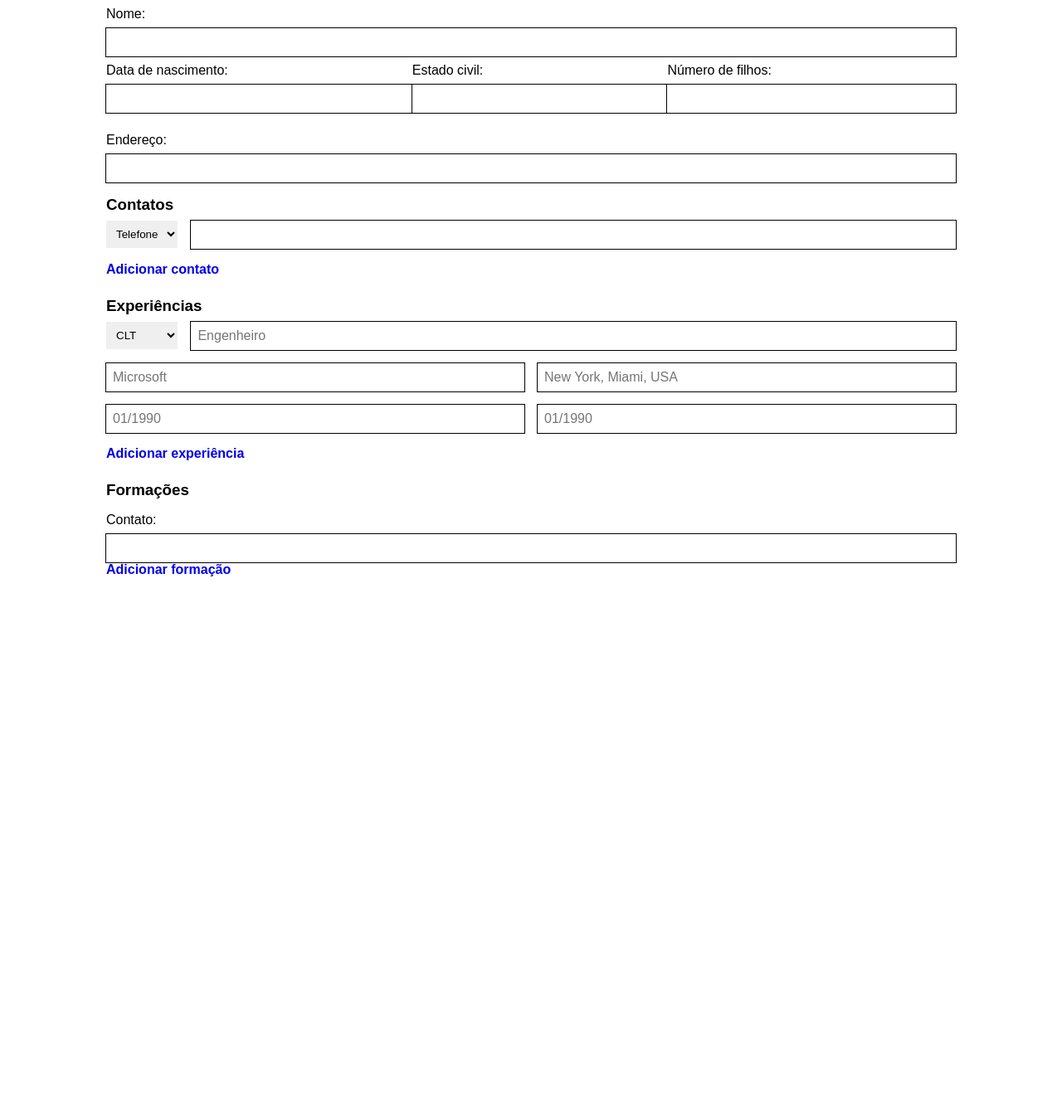
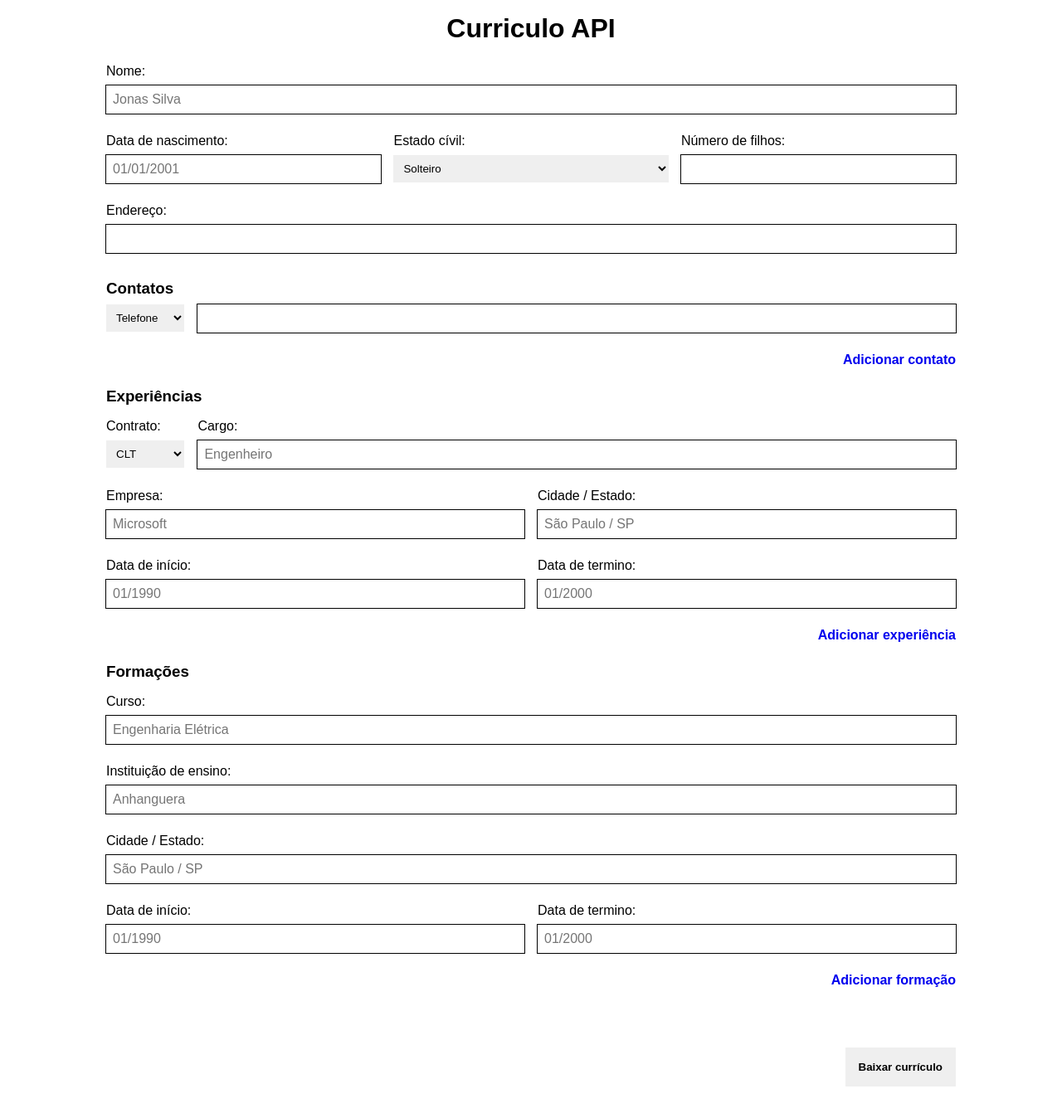
Before and after one commit to tarsislimadev/curriculus, an Angular app in the folder angular/: page / in a window 1280 px wide. Shown: the top 1348 px of the page at 83% size. Before the commit the page ends 800 px from the top, so only its background shows below. Built offline with nearby package versions, Linux system fonts and the light colour scheme.

Commit message:
Fixing layout of Index Page

```diff
--- a/angular/src/app/app.component.html
+++ b/angular/src/app/app.component.html
@@ -1,34 +1,37 @@
 <div class="container">
+  <h1>Curriculo API</h1>
 
   <div class="input-text">
     <label for="id-name">Nome:</label>
-    <input type="text" >
+    <input type="text" placeholder="Jonas Silva">
   </div>
 
-  <div class="grid-line">
-    <div class="grid-column">
+  <div class="g-line">
+    <div class="g-column-3">
       <div class="input-text">
         <label for="id-name">Data de nascimento:</label>
-        <input type="text" >
+        <input type="text" placeholder="01/01/2001">
       </div>
     </div>
-    <div class="grid-column">
-      <div class="input-text">
-        <label for="id-name">Estado civil:</label>
-        <input type="text" >
+    <div class="g-column-3">
+      <div class="input-unique">
+        <label for="id-name">Estado cívil:</label>
+        <select>
+          <option *ngFor="let personal_status_type of personal_status_types" value="{{ personal_status_type.key }}">{{ personal_status_type.value }}</option>
+        </select>
       </div>
     </div>
-    <div class="grid-column">
+    <div class="g-column-3">
       <div class="input-text">
         <label for="id-name">Número de filhos:</label>
-        <input type="text" >
+        <input type="text" placeholder="">
       </div>
     </div>
   </div>
 
   <div class="input-text">
     <label for="id-name">Endereço:</label>
-    <input type="text" >
+    <input type="text" placeholder="">
   </div>
 
 
@@ -36,73 +39,110 @@
 
   <div *ngFor="let contact of form.contact_list">
 
-    <div class="grid-line">
-      <div class="input-unique field-job-title">
+    <div class="g-line">
+      <div class="input-unique g-column-10">
         <select>
           <option *ngFor="let contact_type of contact_types" value="{{ contact_type.key }}">{{ contact_type.value }}</option>
         </select>
       </div>
-      <div class="input-text field-job-name">
+      <div class="input-text g-column-90">
         <input type="text" placeholder="">
       </div>
     </div>
 
   </div><!-- Contatos -->
 
-  <div class="button-group">
-    <a href="#" class="button">Adicionar contato</a>
+  <div class="button-group right-button-group">
+    <a href="#" class="button" (click)="addContact()">Adicionar contato</a>
   </div>
 
   <h3>Experiências</h3>
 
   <div *ngFor="let experience of form.experience_list">
 
-    <div class="grid-line">
-      <div class="input-unique field-job-title">
+    <div class="g-line">
+      <div class="input-unique g-column-10">
+        <label for="id-name">Contrato:</label>
         <select>
           <option *ngFor="let job_type of job_types" value="{{ job_type.key }}">{{ job_type.value }}</option>
         </select>
       </div>
-      <div class="input-text field-job-name">
+
+      <div class="input-text g-column-90">
+        <label for="id-name">Cargo:</label>
         <input type="text" placeholder="Engenheiro">
       </div>
     </div>
 
-    <div class="grid-line">
-      <div class="input-text field-job-employee">
+    <div class="g-line">
+      <div class="input-text g-column-50">
+        <label for="id-name">Empresa:</label>
         <input type="text" placeholder="Microsoft">
       </div>
-      <div class="input-text field-job-address">
-        <input type="text" placeholder="New York, Miami, USA">
+
+      <div class="input-text g-column-50">
+        <label for="id-name">Cidade / Estado:</label>
+        <input type="text" placeholder="São Paulo / SP">
       </div>
     </div>
 
-    <div class="grid-line">
-      <div class="input-text field-job-date-begin">
+    <div class="g-line">
+      <div class="input-text g-column-50">
+        <label for="id-name">Data de início:</label>
         <input type="text" placeholder="01/1990">
       </div>
-      <div class="input-text field-job-date-end">
-        <input type="text" placeholder="01/1990">
+      <div class="input-text g-column-50">
+        <label for="id-name">Data de termino:</label>
+        <input type="text" placeholder="01/2000">
       </div>
     </div>
 
   </div><!-- Experiências -->
 
-  <div class="button-group">
-    <a href="#" class="button">Adicionar experiência</a>
+  <div class="button-group right-button-group">
+    <a href="#" class="button" (click)="addExperience()">Adicionar experiência</a>
   </div>
 
   <h3>Formações</h3>
 
   <div *ngFor="let formation of form.formation_list">
-    <div class="input-text">
-      <label for="id-name">Contato:</label>
-      <input type="text" >
+
+    <div class="input-text g-column-formation-class-name">
+      <label for="id-name">Curso:</label>
+      <input type="text" placeholder="Engenharia Elétrica">
     </div>
+
+    <div class="input-text g-column-formation-school">
+      <label for="id-name">Instituição de ensino:</label>
+      <input type="text" placeholder="Anhanguera">
+    </div>
+
+    <div class="input-text g-column-formation-city">
+      <label for="id-name">Cidade / Estado:</label>
+      <input type="text" placeholder="São Paulo / SP">
+    </div>
+
+    <div class="g-line">
+      <div class="input-text g-column-formation-date-begin g-column-50">
+        <label for="id-name">Data de início:</label>
+        <input type="text" placeholder="01/1990">
+      </div>
+      <div class="input-text g-column-formation-date-end g-column-50">
+        <label for="id-name">Data de termino:</label>
+        <input type="text" placeholder="01/2000">
+      </div>
+    </div>
+
   </div><!-- Formações -->
 
-  <div class="button-group">
-    <a href="#" class="button">Adicionar formação</a>
+  <div class="button-group right-button-group">
+    <a href="#" class="button" (click)="addFormation()">Adicionar formação</a>
+  </div>
+
+  <hr class="hr">
+
+  <div class="button-group right-button-group">
+    <button class="button">Baixar currículo</button>
   </div>
 
 </div>
--- a/angular/src/styles.scss
+++ b/angular/src/styles.scss
@@ -10,6 +10,12 @@ html,
 body {
   font-family: sans-serif;
   font-size: 16px;
+  padding-bottom: 3rem;
+}
+
+h1 {
+  padding: 1rem;
+  text-align: center;
 }
 
 h3 {
@@ -34,9 +40,17 @@ input {
   margin: 0px auto;
 }
 
-.grid-line {
+.g-line {
   display: flex;
   justify-content: space-between;
+  // margin-bottom: 1rem;
+}
+
+.g-column-3 {
+  width: calc(calc(100% / 3) - 1%);
+}
+
+.input-text {
   margin-bottom: 1rem;
 }
 
@@ -49,26 +63,50 @@ input {
   select {
     margin-right: 1rem;
     padding: .5rem;
-    width: calc(100% - 1rem);
+    width: 100%;
   }
 }
 
 .button-group {
-  .button {
+  a.button {
     display: inline-block;
     font-weight: bold;
-    padding-bottom: .5rem;
+    padding: .5rem 0;
     text-decoration: none;
 
     &:hover {
       text-decoration: underline;
     }
   }
+
 }
 
-.field-job-title { width: 10%; }
-.field-job-name { width: 90%; }
-.field-job-employee { width: calc(50% - .5rem); }
-.field-job-address { width: calc(50% - .5rem); }
-.field-job-date-begin { width: calc(50% - .5rem); }
-.field-job-date-end { width: calc(50% - .5rem); }
+button.button {
+  display: inline-block;
+  font-weight: bold;
+  padding: 1rem;
+}
+
+.right-button-group {
+  text-align: right;
+
+  button.button {
+    text-align: center;
+  }
+}
+
+hr.hr {
+  margin: 2rem 0;
+}
+
+.g-column-10 { width: 10%; }
+.g-column-90 { width: 90%; }
+.g-column-50 { width: 50%; }
+.g-column-100 { width: 100%; }
+
+.g-line {
+  & > .g-column-10 { width: calc(10% - .5rem); }
+  & > .g-column-50 { width: calc(50% - .5rem); }
+  & > .g-column-90 { width: calc(90% - .5rem); }
+  // & > .g-column-100 { width: calc(100% - .5rem); }
+}
```
